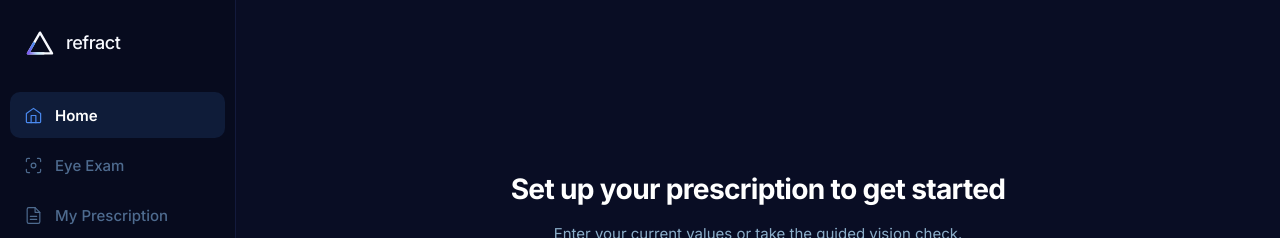
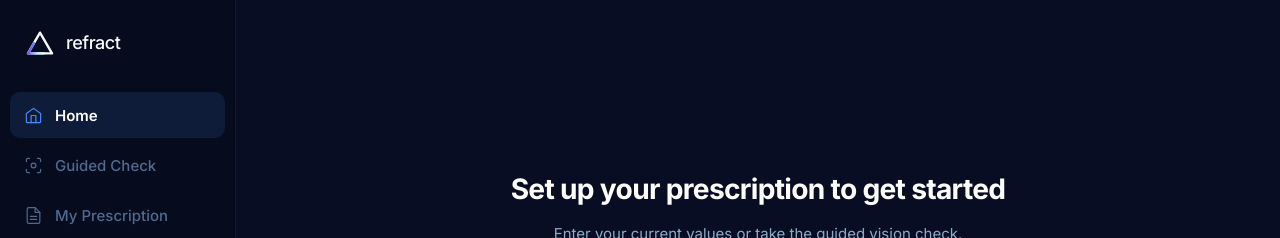
Before and after one commit to kzhu37/Refract-Portfolio, a React (Vite) app in the folder src/renderer/: page / in a window 1280 px wide. Shown: the top 238 px of the page. Built offline with nearby package versions, Linux system fonts and the light colour scheme.

Commit message:
Use non-clinical guided workflow labeling

```diff
--- a/src/renderer/src/App.tsx
+++ b/src/renderer/src/App.tsx
@@ -11,11 +11,11 @@ import refractPrism from './assets/refract-prism.svg'
 // -- Sidebar nav ---------------------------------------------------------------
 
 const NAV_ITEMS = [
-  { label: 'Home',            path: '/',            icon: HomeIcon    },
-  { label: 'Eye Exam',        path: '/exam',         icon: ScanIcon    },
-  { label: 'My Prescription', path: '/prescription', icon: FileIcon    },
-  { label: 'Settings',        path: '/settings',     icon: GearIcon    },
-  { label: 'Help',            path: '/help',         icon: HelpIcon    },
+  { label: 'Home',            path: '/',            icon: HomeIcon },
+  { label: 'Guided Check',    path: '/exam',         icon: ScanIcon },
+  { label: 'My Prescription', path: '/prescription', icon: FileIcon },
+  { label: 'Settings',        path: '/settings',     icon: GearIcon },
+  { label: 'Help',            path: '/help',         icon: HelpIcon },
 ] as const
 
 function Sidebar({ section }: { section: string }) {
@@ -23,12 +23,9 @@ function Sidebar({ section }: { section: string }) {
     <aside className="app-sidebar">
       <NavLink to="/" end aria-label="Refract Home" className="brand-home">
         <img className="brand-mark" src={refractPrism} alt="" />
-        <span className="brand-wordmark">
-          refract
-        </span>
+        <span className="brand-wordmark">refract</span>
       </NavLink>
 
-      {/* Nav */}
       <nav className="sidebar-nav" aria-label="Primary navigation">
         {NAV_ITEMS.map(({ label, path, icon: Icon }) => (
           <NavLink
@@ -43,7 +40,6 @@ function Sidebar({ section }: { section: string }) {
         ))}
       </nav>
 
-      {/* Footer */}
       <div className="sidebar-footer">
         <span>{section}</span>
       </div>
@@ -54,26 +50,26 @@ function Sidebar({ section }: { section: string }) {
 // -- Window title sync ---------------------------------------------------------
 
 const PATH_TO_SECTION: Record<string, string> = {
-  '/':            'Home',
-  '/exam':        'Eye Exam',
+  '/': 'Home',
+  '/exam': 'Guided Check',
   '/prescription': 'My Prescription',
-  '/settings':    'Settings',
+  '/settings': 'Settings',
   '/calibration': 'Calibration',
-  '/help':        'Help',
+  '/help': 'Help',
 }
 
 function useWindowTitle() {
   const { pathname } = useLocation()
   useEffect(() => {
     const key = Object.keys(PATH_TO_SECTION)
-      .filter(k => k === '/' ? pathname === '/' : pathname.startsWith(k))
+      .filter((item) => item === '/' ? pathname === '/' : pathname.startsWith(item))
       .sort((a, b) => b.length - a.length)[0] ?? '/'
     const section = PATH_TO_SECTION[key] ?? 'Refract'
     document.title = `Refract: ${section}`
   }, [pathname])
 
   const key = Object.keys(PATH_TO_SECTION)
-    .filter(k => k === '/' ? pathname === '/' : pathname.startsWith(k))
+    .filter((item) => item === '/' ? pathname === '/' : pathname.startsWith(item))
     .sort((a, b) => b.length - a.length)[0] ?? '/'
   return PATH_TO_SECTION[key] ?? ''
 }
@@ -81,24 +77,23 @@ function useWindowTitle() {
 // -- App shell -----------------------------------------------------------------
 
 function App(): JSX.Element {
-  const section  = useWindowTitle()
+  const section = useWindowTitle()
   const { pathname } = useLocation()
-  const isExam   = pathname.startsWith('/exam')
+  const isExam = pathname.startsWith('/exam')
 
   return (
     <div className="app-shell">
-        {/* Sidebar is hidden during the full-screen exam wizard */}
       {!isExam && <Sidebar section={section} />}
 
       <main className="app-main">
         <Routes>
-            <Route path="/"               element={<Home />} />
-            <Route path="/exam"           element={<Exam />} />
-            <Route path="/exam/:step"     element={<Exam />} />
-            <Route path="/prescription"   element={<PrescriptionEntry />} />
-            <Route path="/settings"       element={<Settings />} />
-            <Route path="/calibration"    element={<Calibration />} />
-            <Route path="/help"           element={<Help />} />
+          <Route path="/" element={<Home />} />
+          <Route path="/exam" element={<Exam />} />
+          <Route path="/exam/:step" element={<Exam />} />
+          <Route path="/prescription" element={<PrescriptionEntry />} />
+          <Route path="/settings" element={<Settings />} />
+          <Route path="/calibration" element={<Calibration />} />
+          <Route path="/help" element={<Help />} />
         </Routes>
       </main>
     </div>
```
Lines whose indentation alone changed are shown as unchanged.
